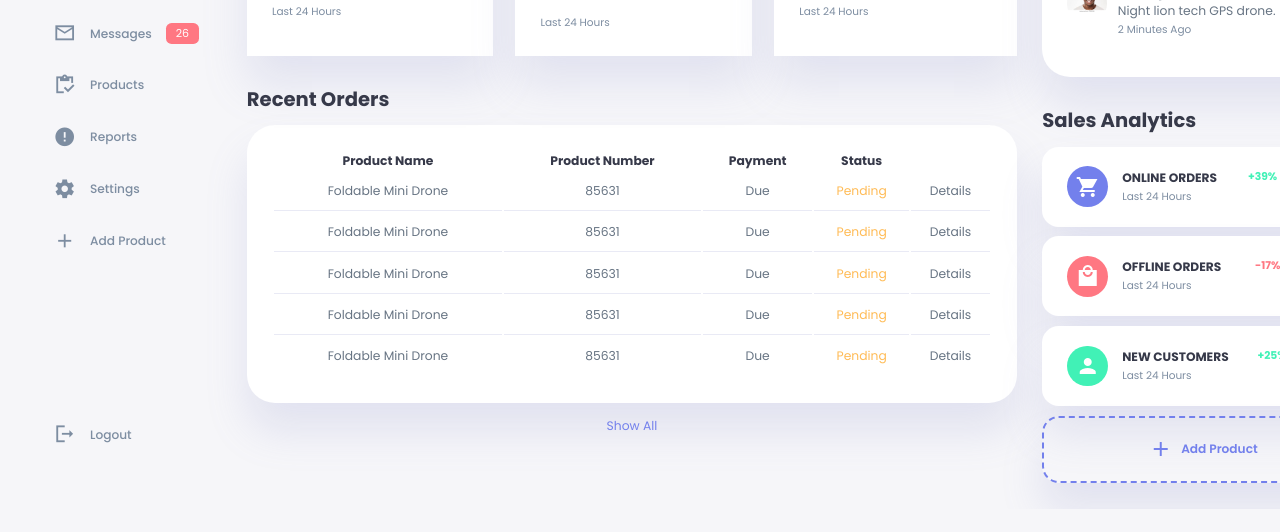
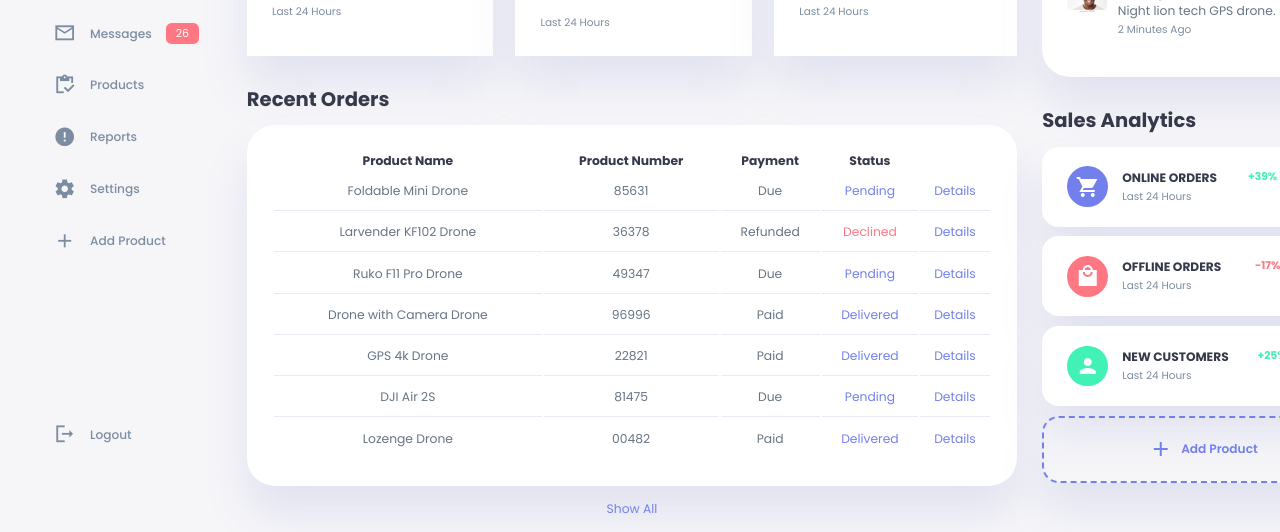
Before and after one commit to ProgNetOps/AdminDashboard, a plain HTML site: page index.html in a window 1280 px wide. Shown: the part 291-823 px from the top of the page. Before the commit the page ends 800 px from the top, so only its background shows below. Drawn offline with Linux system fonts and the light colour scheme.

Commit message:
admin dashboard template completed

```diff
--- a/index.html
+++ b/index.html
@@ -147,41 +147,7 @@
                         </tr>
                     </thead>
                     <tbody>
-                        <tr>
-                            <td>Foldable Mini Drone</td>
-                            <td>85631</td>
-                            <td>Due</td>
-                            <td class="warning">Pending</td>
-                            <td>Details</td>
-                        </tr>
-                        <tr>
-                            <td>Foldable Mini Drone</td>
-                            <td>85631</td>
-                            <td>Due</td>
-                            <td class="warning">Pending</td>
-                            <td>Details</td>
-                        </tr>
-                        <tr>
-                            <td>Foldable Mini Drone</td>
-                            <td>85631</td>
-                            <td>Due</td>
-                            <td class="warning">Pending</td>
-                            <td>Details</td>
-                        </tr>
-                        <tr>
-                            <td>Foldable Mini Drone</td>
-                            <td>85631</td>
-                            <td>Due</td>
-                            <td class="warning">Pending</td>
-                            <td>Details</td>
-                        </tr>
-                        <tr>
-                            <td>Foldable Mini Drone</td>
-                            <td>85631</td>
-                            <td>Due</td>
-                            <td class="warning">Pending</td>
-                            <td>Details</td>
-                        </tr>
+
                     </tbody>
                 </table>
             <a href="#">Show All</a>
--- a/orders.js
+++ b/orders.js
@@ -3,24 +3,40 @@ const Orders = [{
     productNumber:"85631",
     paymentStatus:"Due",
     shipping:"Pending"
-},{
+},
+{
     productName:"Larvender KF102 Drone",
     productNumber:"36378",
     paymentStatus:"Refunded",
     shipping:"Declined"
-},{
+},
+{
     productName:"Ruko F11 Pro Drone",
     productNumber:"49347",
     paymentStatus:"Due",
     shipping:"Pending"
-},{
+},
+{
     productName:"Drone with Camera Drone",
     productNumber:"96996",
     paymentStatus:"Paid",
     shipping:"Delivered"
-},{
+},
+{
     productName:"GPS 4k Drone",
     productNumber:"22821",
     paymentStatus:"Paid",
     shipping:"Delivered"
+},
+{
+    productName:"DJI Air 2S",
+    productNumber:"81475",
+    paymentStatus:"Due",
+    shipping:"Pending"
+},
+{
+    productName:"Lozenge Drone",
+    productNumber:"00482",
+    paymentStatus:"Paid",
+    shipping:"Delivered"
 }]
--- a/script.js
+++ b/script.js
@@ -28,8 +28,14 @@ themeToggler.addEventListener("click", () =>{
 //fill orders in table
 Orders.forEach(order =>{
     const tr = document.createElement("tr");
-    const trContent = `<td>${order.productName}</td>
+    const trContent = `
+    <td>${order.productName}</td>
     <td>${order.productNumber}</td>
+    <td>${order.paymentStatus}</td>
     <td class="${order.shipping === "Declined" ? "danger" : order.shipping === "pending" ? "warning" : "primary"}">${order.shipping}</td>
-    <td class="primary">Details</td>`
+    <td class="primary">Details</td>
+    `
+
+    tr.innerHTML = trContent;
+    document.querySelector("table tbody").appendChild(tr);
 })
```
